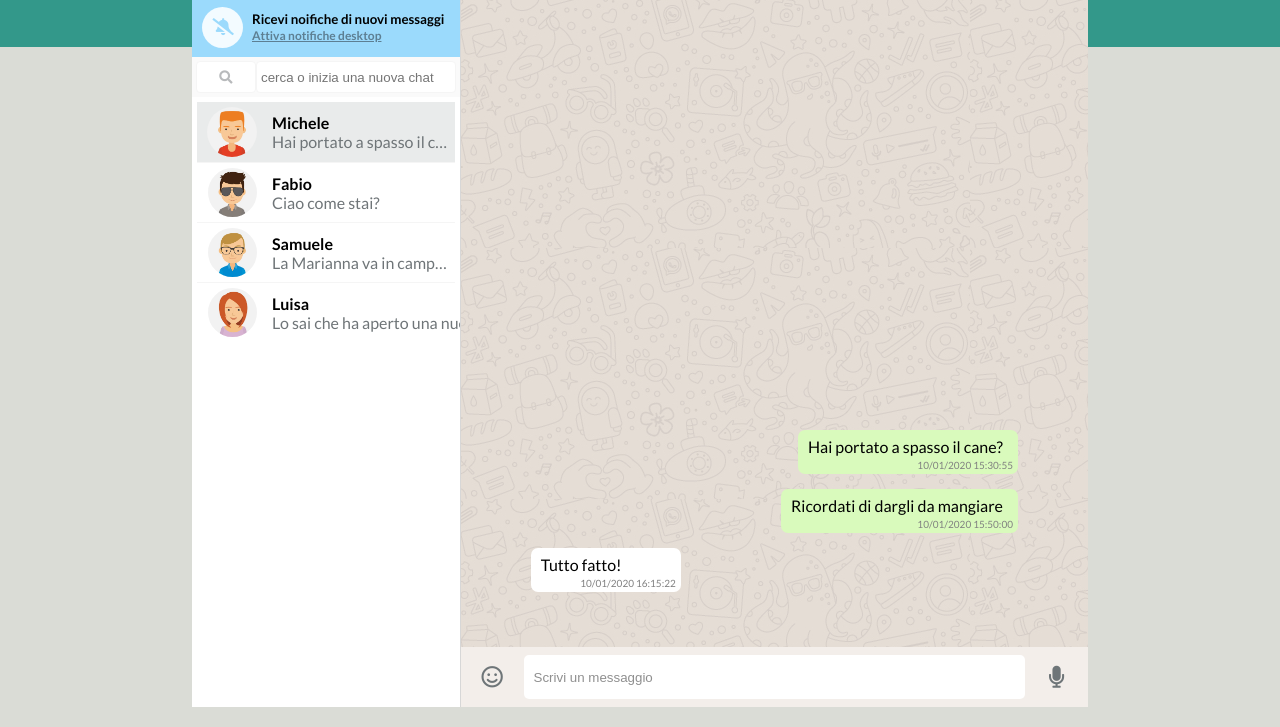
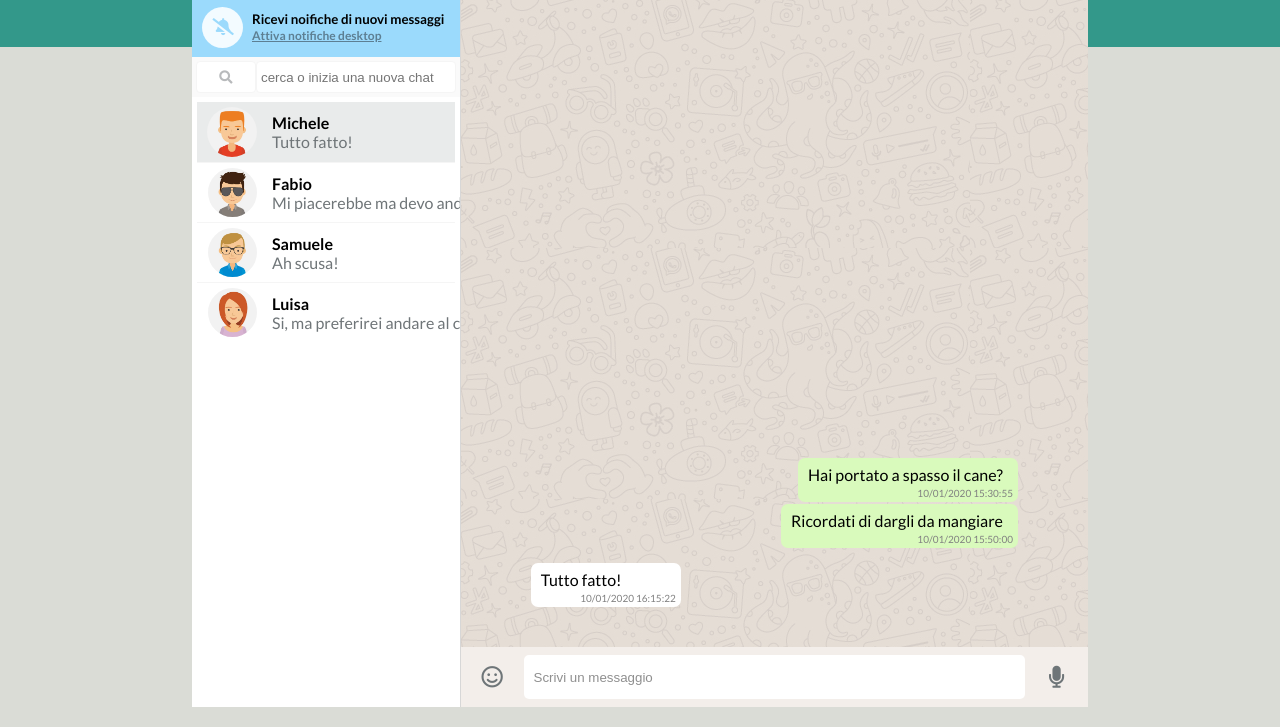
Before and after one commit to stefanofilippini/urban-parakeet, a plain HTML site: page index.html in a window 1280 px wide. Shown: the part 73-800 px from the top of the page. Drawn offline with nearby package versions, Linux system fonts and the light colour scheme.

Commit message:
commit per review

```diff
--- a/css/main.css
+++ b/css/main.css
@@ -17,6 +17,14 @@ body {
     justify-content: center;
     align-items: center;
     font-family: 'Lato', sans-serif;
+}
+
+.mt-15 {
+    margin-top: 15px;
+}
+
+.mt-2 {
+    margin-top: 2px;
 }
 
 .container {
@@ -217,7 +225,8 @@ body {
     flex-direction: column-reverse;
     flex-grow: 1;
     background-image: url(../img/mine.jpg);
-    padding: 40px 70px;
+    padding: 0px 70px 40px;
+    overflow: auto;
 }
 
 .message {
@@ -227,7 +236,6 @@ body {
     flex-direction: column;
     min-width: 150px;
     max-width: 500px;
-    margin-bottom: 15px;
 }
 
 .sent {
@@ -280,7 +288,3 @@ body {
     color: #6e7578;
     font-size: 22px;
 }
-
-.overflow-scroll {
-    overflow: auto;
-}
--- a/index.html
+++ b/index.html
@@ -15,7 +15,7 @@
 <body>
     <div id="app" class="container">
         <aside class="aside">
-            <div class="header-aside">
+            <section class="header-aside">
                 <div class="personal-image">
                     <img
                         :src="`./img/avatar${user.avatar}.jpg`"
@@ -32,8 +32,8 @@
                 <div class="icon">
                     <i class="fas fa-ellipsis-v"></i>
                 </div>
-            </div>
-            <div class="notifications">
+            </section>
+            <section class="notifications">
                 <div class="notific">
                     <i class="fas fa-bell-slash"></i>
                 </div>
@@ -44,11 +44,11 @@
                     <a href="#" class="link-notific">Attiva notifiche desktop</a>
                 </div>
 
-            </div>
-            <div class="search">
+            </section>
+            <section class="search">
                 <button class="button-search"><i class="fas fa-search"></i></button>
                 <input class="search-input" type="text" placeholder="cerca o inizia una nuova chat">
-            </div>
+            </section>
             <section class="chats">
                 <div
                     v-for="(user, index) in contacts"
@@ -73,7 +73,7 @@
         </aside>
 
         <main class="main">
-            <div class="header-main">
+            <section class="header-main">
                 <div class="active-user-image">
                     <img
                         :src="`./img/avatar${contacts[activeChat].avatar}.jpg`"
@@ -97,18 +97,18 @@
                 <div class="icon">
                     <i class="fas fa-ellipsis-v"></i>
                 </div>
-            </div>
-            <section class="main-content overflow-scroll">
+            </section>
+            <section class="main-content">
                 <div
-                    v-for="message in contacts[activeChat].messages"
+                    v-for="(message, i) in contacts[activeChat].messages"
                     class="message"
-                    :class="message.status === 'sent'? 'sent' :'received'"
-                >
+                    :class="[message.status === 'sent'? 'sent' :'received', nextMexPres(contacts[activeChat].messages, i)? 'mt-2' :'mt-15']"
+                    >
                     <div class="text">{{ message.text }}</div>
                     <div class="date">{{ message.date }}</div>
                 </div>
             </section>
-            <div class="footer-main">
+            <section class="footer-main">
                 <div class="icon"><i class="far fa-smile"></i></i></div>
                 <input
                     class="new-text"
@@ -119,7 +119,7 @@
                     @keyup.enter="addMessage()"
                 >
                 <div class="icon"><i class="fas fa-microphone"></i></i></div>
-            </div>
+            </section>
         </main>
     </div>
 
--- a/js/main.js
+++ b/js/main.js
@@ -116,7 +116,7 @@ var app = new Vue ({
         },
 
         lastMessage(array) {
-            let last_message = array[array.length - 1].text;
+            let last_message = array[0].text;
             return last_message;
         },
 
@@ -157,5 +157,18 @@ var app = new Vue ({
                 this.$refs.messageInput.focus()
             }
         },
+
+        nextMexPres(array, index) {
+            let state = false
+            let incrI = index + 1
+            console.log(incrI);
+            if (array[incrI] !== undefined) {
+                state = array[index].status === array[incrI].status
+            } else {
+                state = false
+            }
+            console.log(state);
+            return state
+        },
     }
 })
```
